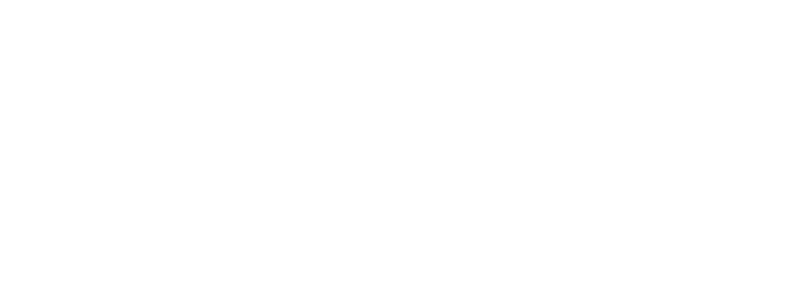
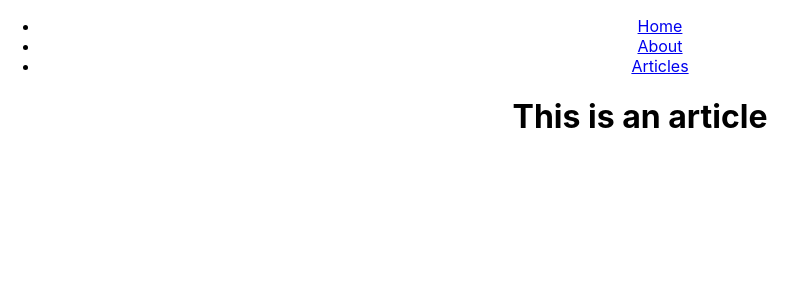
Before and after one commit to abrarzahin/Magical-Lines, a React (Create React App) app in the folder frontend/: page /article in a window 1280 px wide. Shown: the top 300 px of the page, without its empty margins (0-807 px from the left). Built offline with nearby package versions, Linux system fonts and the light colour scheme.

Commit message:
4 nav bar added

```diff
--- a/frontend/src/App.js
+++ b/frontend/src/App.js
@@ -5,6 +5,9 @@
 } from 'react-router-dom';
 import HomePage from './pages/HomePage';
 import AboutPage from './pages/AboutPage';
+import ArticlesList from './pages/ArticlesList';
+import ArticlePage from './pages/ArticlePage';
+import NavBar from './NavBar';
 import './App.css';
 
 class App extends Component {
@@ -12,8 +15,13 @@
     return (
       <Router>
         <div className="App">
-          <Route path="/" component={HomePage} exact />
-          <Route path="/about" component={AboutPage}  />
+          <NavBar/>
+          <div id="page-body">
+            <Route path="/" component={HomePage} exact />
+            <Route path="/about" component={AboutPage} />
+            <Route path="/articles-list" component={ArticlesList} />
+            <Route path="/article" component={ArticlePage} />
+          </div>
         </div>
       </Router>
     );
--- /dev/null
+++ b/frontend/src/NavBar.js
@@ -0,0 +1,19 @@
+import React from 'react';
+import {Link} from 'react-router-dom';
+
+const NavBar = () => (
+    <nav>
+    <ul>
+        <li>
+            <Link to="/">Home</Link>
+        </li>
+        <li>
+            <Link to="/about">About</Link>
+        </li>
+        <li>
+            <Link to="/articles-list">Articles</Link>
+        </li>
+    </ul>
+</nav>
+);
+export default NavBar;
--- /dev/null
+++ b/frontend/src/pages/ArticlePage.js
@@ -0,0 +1,9 @@
+import React from 'react';
+
+const ArticlePage = () => (
+    <>
+    <h1>This is an article</h1>
+    </>
+);
+
+export default ArticlePage;
--- /dev/null
+++ b/frontend/src/pages/ArticlesList.js
@@ -0,0 +1,9 @@
+import React from 'react';
+
+const ArticlesList = () => (
+    <>
+    <h1>Articles</h1>
+    </>
+);
+
+export default ArticlesList;
```
